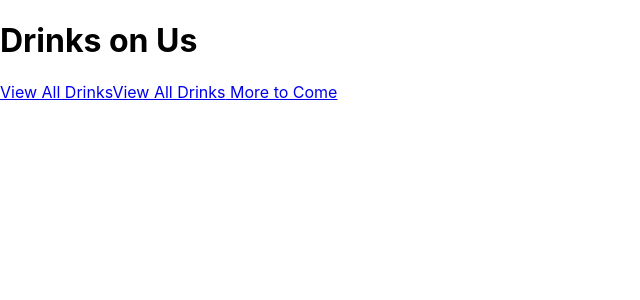
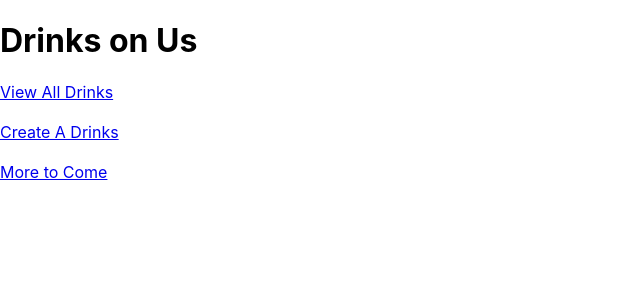
Before and after one commit to jtgraham5th/project3, a React (Create React App) app in the folder client/: page / in a window 1280 px wide. Shown: the top 300 px of the page, without its empty margins (0-640 px from the left). Built offline with nearby package versions, Linux system fonts and the light colour scheme.

Commit message:
Created pages in containers, about to start on backend parts

```diff
--- a/client/src/containers/Home.js
+++ b/client/src/containers/Home.js
@@ -1,15 +1,19 @@
-import React, { Component } from 'react';
-import {Link} from 'react-router-dom';
+import React, { Component } from "react";
+import { Link } from "react-router-dom";
 
 class Home extends Component {
   render() {
     return (
       <div>
         <h1>Drinks on Us</h1>
-                <Link to= "/" >View All Drinks</Link>
-
-                <Link to="/collection" >View All Drinks</Link>
-
+        <Link to="/">View All Drinks</Link>
+        <div>
+          <br/>
+        </div>
+        <Link to="/collection">Create A Drinks</Link>
+        <div>
+            <br/>
+        </div>
         <Link to="/"> More to Come</Link>
       </div>
     );
```
Lines whose indentation alone changed are shown as unchanged.
